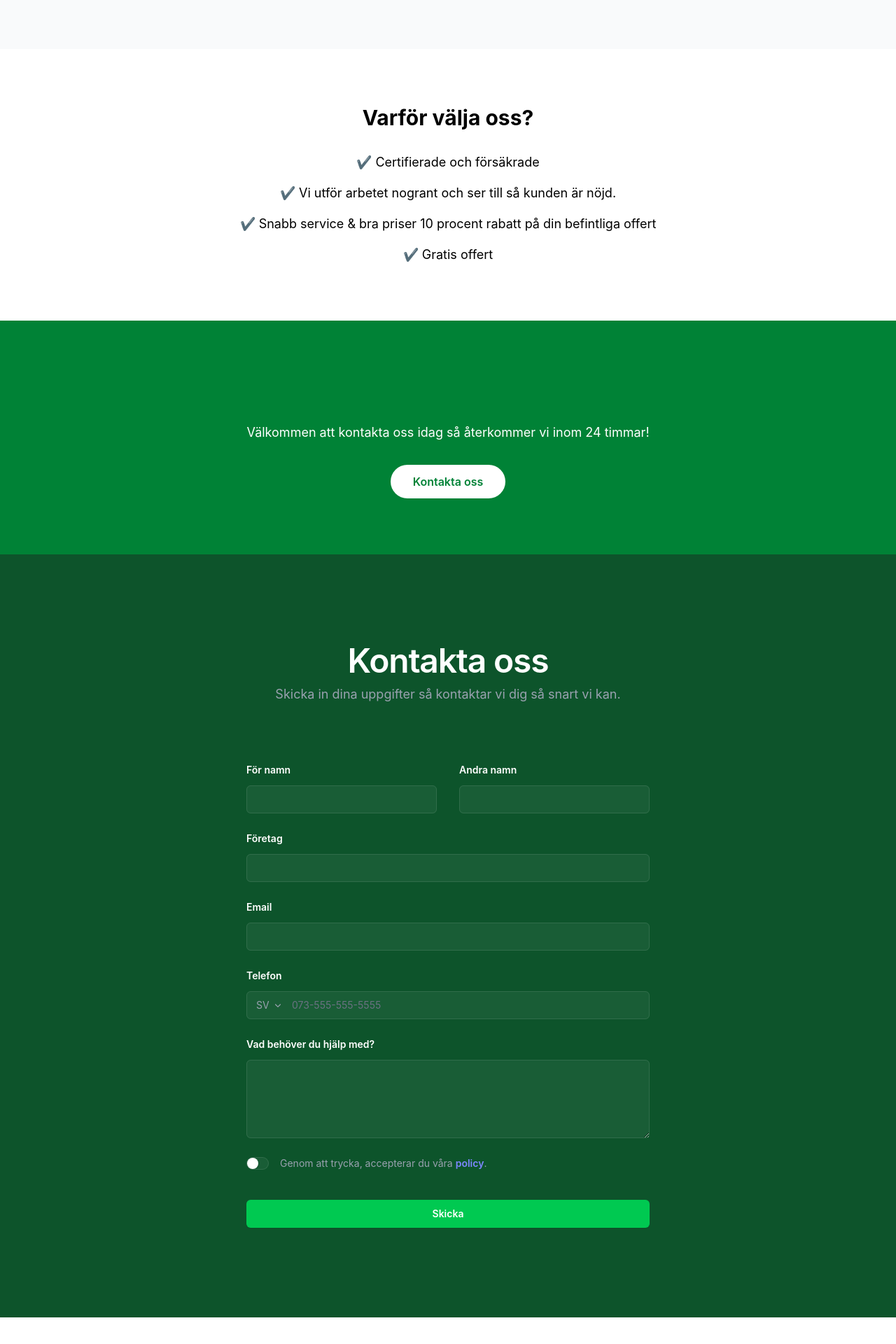
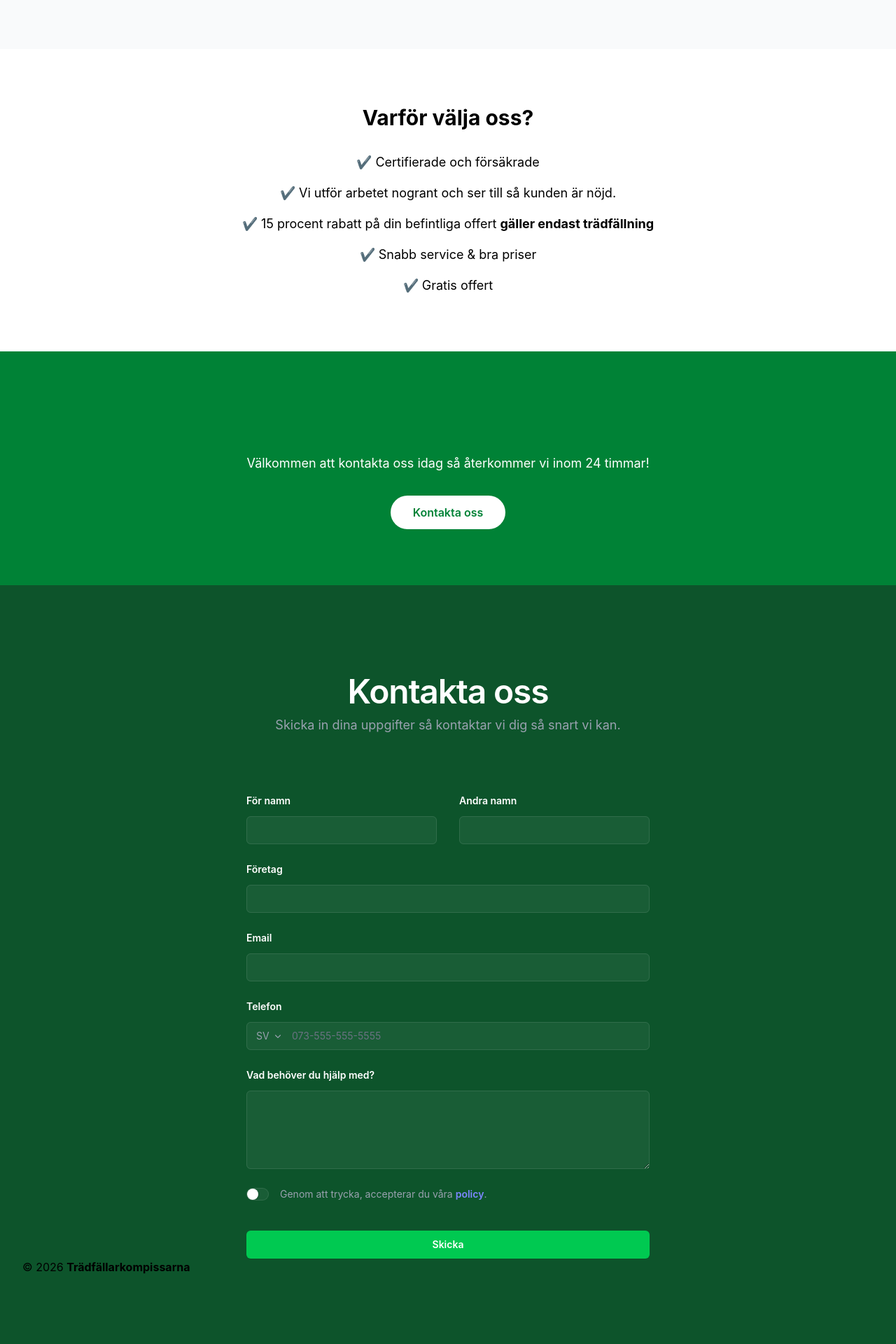
Before and after one commit to MarioBian/08.Tfk, a React (Vite) app: page / in a window 1280 px wide. Shown: the part 750-2670 px from the top of the page at 70% size. Before the commit the page ends 2632 px from the top, so only its background shows below. Built offline with nearby package versions, Linux system fonts and the light colour scheme.

Commit message:
started on footer

```diff
--- a/src/App.jsx
+++ b/src/App.jsx
@@ -4,6 +4,7 @@ import "./App.css";
 import Nav from "./components/Nav";
 import ContactUs from "./components/ContactUs";
 import Home from "./components/Home";
+import Footer from "./components/Footer";
 
 function App() {
   const [count, setCount] = useState(0);
--- a/src/components/ContactUs.jsx
+++ b/src/components/ContactUs.jsx
@@ -1,6 +1,7 @@
 import React from "react";
 import { ChevronDownIcon } from "@heroicons/react/20/solid";
 import { Form } from "react-router-dom";
+import Footer from "./Footer";
 
 const ContactUs = () => {
   return (
@@ -188,6 +189,8 @@ const ContactUs = () => {
           </button>
         </div>
       </form>
+
+      <Footer />
     </div>
   );
 };
--- a/src/components/Footer.jsx
+++ b/src/components/Footer.jsx
@@ -1,9 +1,13 @@
-import React from 'react'
+import React from "react";
 
 const Footer = () => {
   return (
-    <div>Footer</div>
-  )
-}
+    <div>
+      <p>
+        &copy; 2026 <strong>Trädfällarkompissarna</strong>
+      </p>
+    </div>
+  );
+};
 
-export default Footer
+export default Footer;
--- a/src/components/Home.jsx
+++ b/src/components/Home.jsx
@@ -1,4 +1,5 @@
 import React from "react";
+import Footer from "./Footer";
 
 const Home = () => {
   return (
@@ -58,9 +59,10 @@ const Home = () => {
             <li>✔ Certifierade och försäkrade</li>
             <li>✔ Vi utför arbetet nogrant och ser till så kunden är nöjd.</li>
             <li>
-              ✔ Snabb service & bra priser 10 procent rabatt på din befintliga
-              offert
+              ✔ 15 procent rabatt på din befintliga offert{" "}
+              <strong>gäller endast trädfällning</strong>
             </li>
+            <li>✔ Snabb service & bra priser</li>
             <li>✔ Gratis offert</li>
           </ul>
         </div>
```
